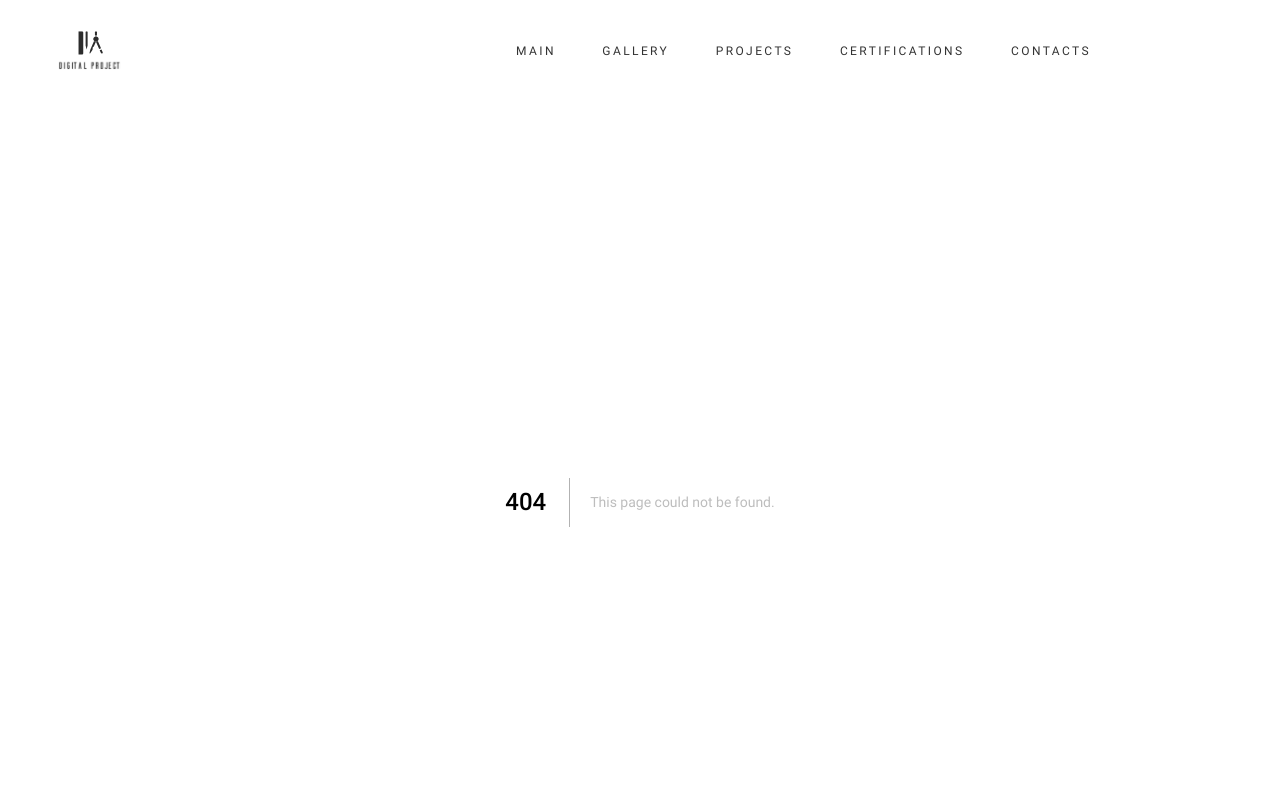
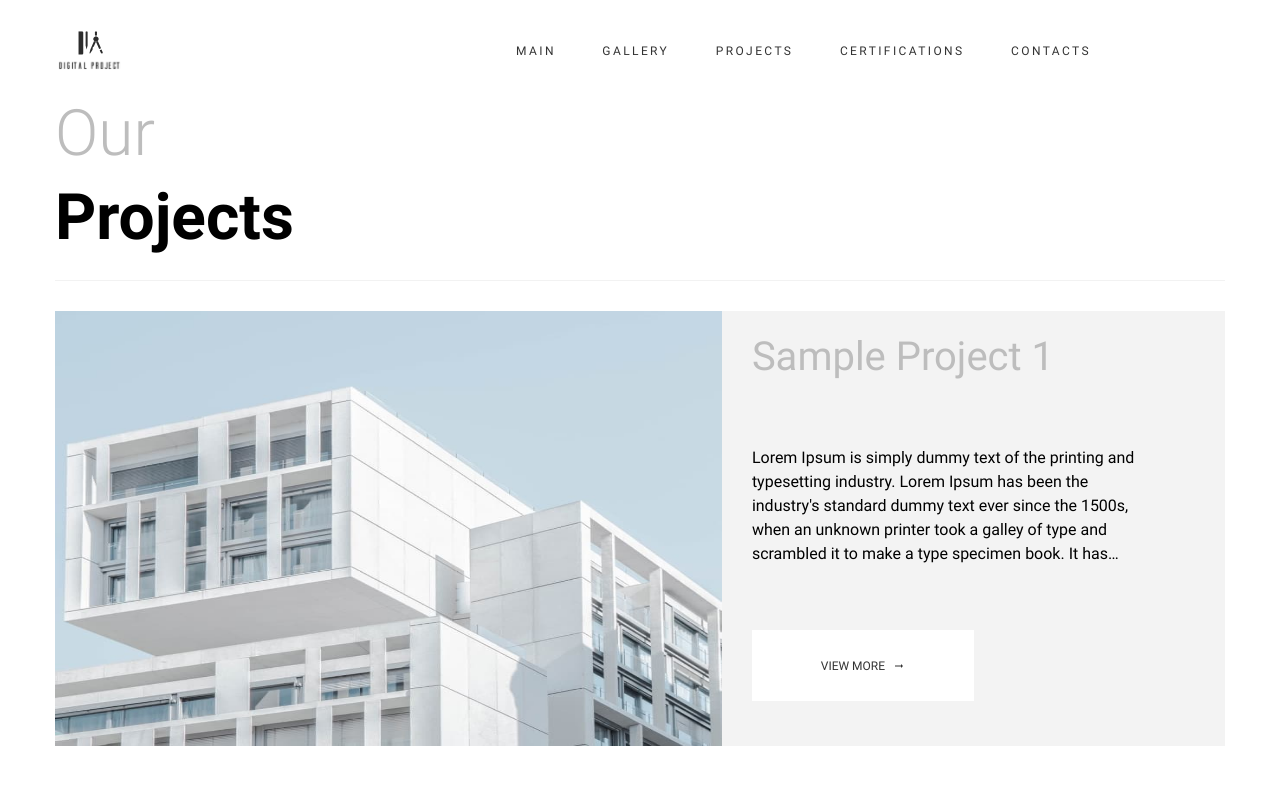
Before and after one commit to vicotroshenko/architects-site, a Next.js app: page /projects in a window 1280 px wide. Before the commit this address had no page. Shown: the top 800 px of the page. Built offline with nearby package versions, Linux system fonts and the light colour scheme.

Commit message:
feat: Created Projects and Certification pages

```diff
--- a/package.json
+++ b/package.json
@@ -11,6 +11,7 @@
   },
   "dependencies": {
     "@hookform/resolvers": "^3.9.0",
+    "@tailwindcss/line-clamp": "^0.4.4",
     "clsx": "^2.1.1",
     "nanoid": "^5.0.7",
     "next": "14.2.2",
--- /dev/null
+++ b/src/app/certifications/page.tsx
@@ -0,0 +1,21 @@
+import Container from '@/components/Container/Container.component';
+import PageWrapper from '@/components/PageWrapper/PageWrapper.component';
+import React from 'react';
+
+const page = () => {
+  return (
+    <Container>
+      <div className="container m-auto pt-[63px]">
+        <PageWrapper
+          title="COMPANY"
+          underTitle="Certifications"
+          wrapperClassName="h-screen flex items-stretch"
+        >
+          <li></li>
+        </PageWrapper>
+      </div>
+    </Container>
+  );
+};
+
+export default page;
--- /dev/null
+++ b/src/app/contacts/page.tsx
@@ -0,0 +1,9 @@
+import React from 'react'
+
+const page = () => {
+	return (
+		<>page</>
+	)
+}
+
+export default page
--- /dev/null
+++ b/src/app/projects/page.tsx
@@ -0,0 +1,12 @@
+import ProjectsList from '@/components/ProjectsList/ProjectsList.component';
+import React from 'react';
+
+const Projects = () => {
+  return (
+    <>
+      <ProjectsList />
+    </>
+  );
+};
+
+export default Projects;
--- a/src/components/ButtonWrapper/ButtonWrapper.component.tsx
+++ b/src/components/ButtonWrapper/ButtonWrapper.component.tsx
@@ -22,7 +22,7 @@ const ButtonWrapper: React.FC<ButtonWrapper> = ({
     <div
       className={clsx(
         'min-h-[71px] max-w-[222px] flex items-center justify-center gap-1 text-xs cursor-pointer',
-        'focus-within:shadow-3xl hover:shadow-3xl transition-all',
+        'focus-within:shadow-3xl hover:shadow-3xl transition-all uppercase',
         ButtonStyle[style],
         wrapperClassName
       )}
--- a/src/components/GalleryList/GalleryList.component.tsx
+++ b/src/components/GalleryList/GalleryList.component.tsx
@@ -9,7 +9,7 @@ import CONTENT from '../../../public/data/gallery.json';
 import Container from '../Container/Container.component';
 import CarrouselItem from '../Hero/CarrouselItem.component';
 import SwiperButton from '../Hero/SwiperButton.component';
-import Title from '../Title/Title.component';
+import PageWrapper from '../PageWrapper/PageWrapper.component';
 
 const getShowedPages = (
   data: typeof CONTENT,
@@ -69,14 +69,15 @@ const GalleryList = () => {
     };
     slideActions[name]();
   };
+
   return (
     <Container>
       <div className="container m-auto pt-[63px] pb-[104px]">
-        <div>
-          <Title>Photo</Title>
-          <p className="font-bold text-5xl mb-[30px]">Gallery</p>
-        </div>
-        <ul className="flex gap-[30px] flex-wrap justify-center md:justify-start pt-[30px] pb-[60px] border-t border-gray-f2">
+        <PageWrapper
+          title="photo"
+          underTitle="Gallery"
+          wrapperClassName="flex gap-[30px] flex-wrap justify-center md:justify-start pt-[30px] pb-[60px] border-t border-gray-f2"
+        >
           {pageElements?.map((pic) => (
             <li
               className="relative w-full max-w-[210px] min-h-[260px]"
@@ -91,7 +92,7 @@ const GalleryList = () => {
               />
             </li>
           ))}
-        </ul>
+        </PageWrapper>
 
         <div className="flex flex-row-reverse gap-5 justify-center sm:justify-end items-center flex-wrap">
           <div className="flex gap-5">
--- /dev/null
+++ b/src/components/PageWrapper/PageWrapper.component.tsx
@@ -0,0 +1,30 @@
+import clsx from 'clsx';
+import React from 'react';
+
+import Title from '../Title/Title.component';
+import UnderTitleText from '../UnderTitleText/UnderTitleText.component';
+
+interface PageWrapperProps {
+  title: string;
+  underTitle: string;
+  children: React.ReactNode;
+  wrapperClassName?: string;
+}
+const PageWrapper: React.FC<PageWrapperProps> = ({
+  title,
+  underTitle,
+  children,
+  wrapperClassName = '',
+}) => {
+  return (
+    <>
+      <div className="mb-[30px]">
+        <Title>{title}</Title>
+        <UnderTitleText>{underTitle}</UnderTitleText>
+      </div>
+      <ul className={clsx(wrapperClassName)}>{children}</ul>
+    </>
+  );
+};
+
+export default PageWrapper;
--- /dev/null
+++ b/src/components/ProjectsList/ProjectsList.component.tsx
@@ -0,0 +1,59 @@
+import { nanoid } from 'nanoid';
+import Image from 'next/image';
+import Link from 'next/link';
+import React from 'react';
+
+import CONTENT from '../../../public/data/projects.json';
+import ArrowIcon from '../ArrowIcon/ArrowIcon.component';
+import ButtonWrapper from '../ButtonWrapper/ButtonWrapper.component';
+import Container from '../Container/Container.component';
+import PageWrapper from '../PageWrapper/PageWrapper.component';
+
+const ProjectsList = () => {
+  const { text, projects } = CONTENT;
+  return (
+    <Container>
+      <div className="container m-auto">
+        <PageWrapper
+          title={text.title.split(' ')[0]}
+          underTitle={text.title.split(' ')[1]}
+          wrapperClassName="flex flex-col gap-y-[60px] pt-[30px] pb-[60px] border-t border-gray-f2"
+        >
+          {projects.map((project) => (
+            <li
+              key={nanoid()}
+              className="flex flex-wrap bg-gray-f3"
+            >
+              <div className="relative w-full lg:w-[57%] min-h-[435px]">
+                <Image
+                  src={project.images.desktop[0]}
+                  fill
+                  alt={project.title}
+                />
+              </div>
+              <div className="p-[30px]">
+                <h3 className="mb-[73px] text-2xl text-gray-bd">
+                  {project.title}
+                </h3>
+                <p className="lg:max-w-[400px] max-h-[120px] mb-[64px] leading-6 line-clamp-5">
+                  {project.description}
+                </p>
+                <ButtonWrapper style="LIGHT">
+                  <Link
+                    href={`projects/${project.id}}`}
+                    className="h-[71px] flex items-center justify-center gap-2"
+                  >
+                    <span>{text.moreButton}</span>
+                    <ArrowIcon />
+                  </Link>
+                </ButtonWrapper>
+              </div>
+            </li>
+          ))}
+        </PageWrapper>
+      </div>
+    </Container>
+  );
+};
+
+export default ProjectsList;
--- /dev/null
+++ b/src/components/UnderTitleText/UnderTitleText.component.tsx
@@ -0,0 +1,21 @@
+import clsx from 'clsx';
+import React from 'react';
+
+interface UnderTitleTextProps {
+  children: React.ReactNode;
+  wrapperClassName?: string;
+}
+const UnderTitleText: React.FC<UnderTitleTextProps> = ({
+  children,
+  wrapperClassName = '',
+}) => {
+  return (
+    <>
+      <p className={clsx('font-bold text-5xl capitalize', wrapperClassName)}>
+        {children}
+      </p>
+    </>
+  );
+};
+
+export default UnderTitleText;
--- a/tailwind.config.ts
+++ b/tailwind.config.ts
@@ -71,6 +71,6 @@ const config: Config = {
       },
     },
   },
-  plugins: [],
+  plugins: [require('@tailwindcss/line-clamp')],
 };
 export default config;
```
Also changed, not shown: 1 other file (tests, documents, lock files or other folders).
